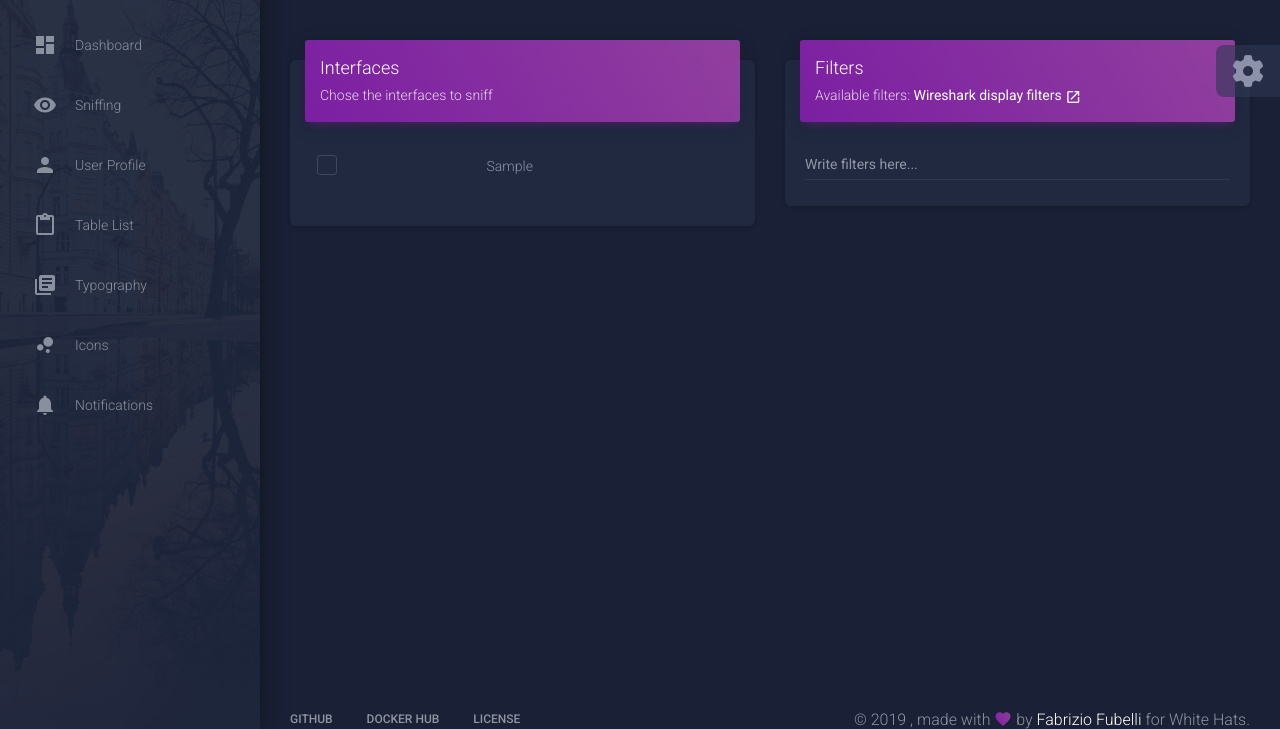
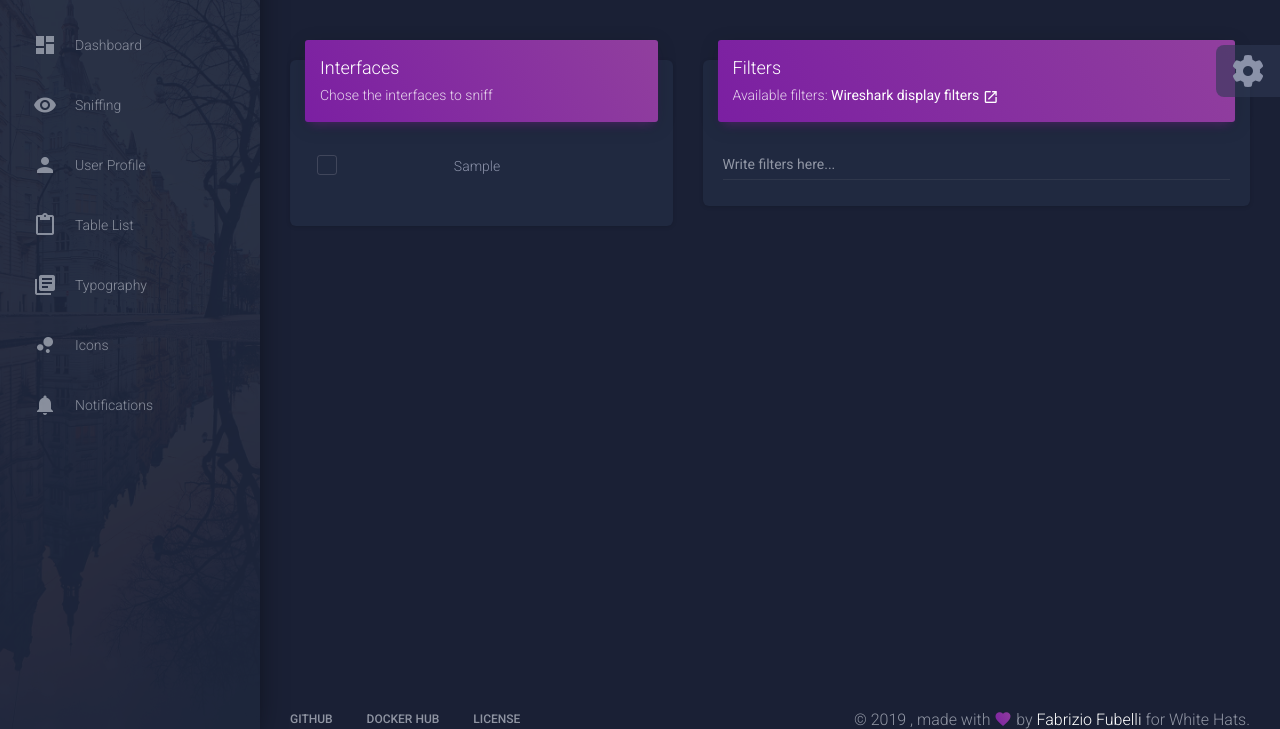
Before and after one commit to offensive-hub/black-widow, a Django app: template app/gui/web/black_widow/templates/sniffing/settings.html in a window 1280 px wide. Shown: the part 70-799 px from the top of the page. Run offline with Django 3.2, Linux system fonts and the light colour scheme; the template is opened without the code that fills it: most values are stand-ins (such as "Sample title", 1, 10 or a date in 2020); some libraries are stand-ins or nearby versions.

Commit message:
improved ui sniffing

```diff
--- a/app/gui/web/black_widow/templates/sniffing/settings.html
+++ b/app/gui/web/black_widow/templates/sniffing/settings.html
@@ -44,7 +44,7 @@
 {% block content %}
     <!-- Interfaces -->
     <div class="row">
-        <div class="col-lg-6 col-md-12">
+        <div class="col-lg-5 col-md-5">
             <div class="card">
                 <div class="card-header card-header-primary">
                     <h4 class="card-title ">Interfaces</h4>
@@ -60,13 +60,15 @@
                                         <td>
                                             <div class="form-check">
                                                 <label class="form-check-label">
-                                                    <input class="form-check-input" type="checkbox" value="{{network_interface}}"> <!-- checked -->
+                                                    <input class="form-check-input" type="checkbox" value="{{network_interface}}" name="interface"> <!-- checked -->
                                                     <span class="form-check-sign"><span class="check"></span></span>
                                                 </label>
                                             </div>
                                         </td>
                                         <td>{{network_interface}}</td>
-                                        <!--
+                                    </tr>
+                                {% endfor %}
+                                 <!-- [old code in loop]
                                         <td class="td-actions text-right">
                                             <button type="button" rel="tooltip" title="Edit Task" class="btn btn-white btn-link btn-sm">
                                                 <i class="material-icons">edit</i>
@@ -75,9 +77,7 @@
                                                 <i class="material-icons">close</i>
                                             </button>
                                         </td>
-                                        -->
-                                    </tr>
-                                {% endfor %}
+                                -->
                                 </tbody>
                             </table>
                         </div>
@@ -87,7 +87,7 @@
         </div>
 
         <!-- Filters -->
-        <div class="col-lg-6 col-md-12">
+        <div class="col-lg-7 col-md-7">
             <div class="card">
                 <div class="card-header card-header-primary">
                     <h4 class="card-title ">Filters</h4>
@@ -102,7 +102,7 @@
                         <div class="tab-pane active" id="filters">
                             <div class="form-group">
                                 <label for="filters-input" class="bmd-label-floating">Write filters here...</label>
-                                <input type="email" class="form-control" id="filters-input">
+                                <input type="text" class="form-control" id="filters-input" name="filters">
                                 <span class="bmd-help">(eg. tcp.port eq 25 or icmp)</span>
                           </div>
                         </div>
```
